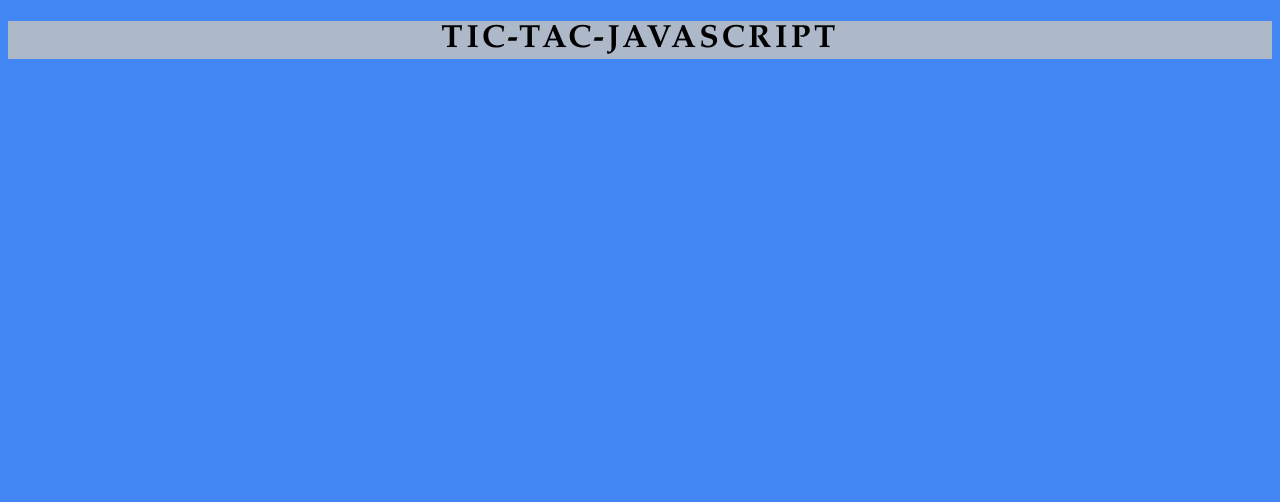
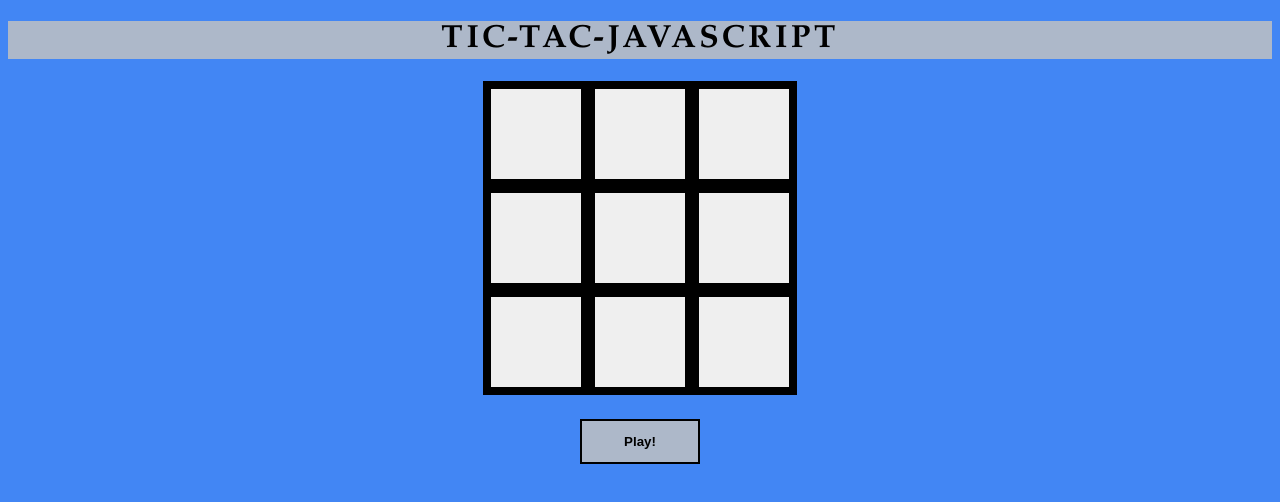
Before and after one commit to chrispiccaro18/tic-tac-javascript, a plain HTML site: page index.html in a window 1280 px wide. Drawn offline with Linux system fonts and the light colour scheme.

Commit message:
Basic framework established
It looks like I'll have to create variables for each board button so I know
which button is being pressed. I couldn't think of or find in the books,
so far, a less verbose way of getting which button was pressed.

```diff
--- a/index.html
+++ b/index.html
@@ -7,6 +7,30 @@
     <link rel="stylesheet" href="main.css">
 </head>
 <body>
-    <h1>Tic-Tac-JavaScript</h1>
+    <header>
+        <h1>Tic-Tac-JavaScript</h1>
+    </header>
+    <table class="board">
+        <tr id="topRow">
+            <td><button onclick="executePlayerMove()" id="topLeft" class="boardButton"></button></td>
+            <td><button onclick="executePlayerMove()" id="topMiddle" class="boardButton"></button></td>
+            <td><button onclick="executePlayerMove()" id="topRight" class="boardButton"></button></td>
+        </tr>
+        <tr id="middleRow">
+            <td><button onclick="executePlayerMove()" id="middleLeft" class="boardButton"></button></td>
+            <td><button onclick="executePlayerMove()" id="middleMiddle" class="boardButton"></button></td>
+            <td><button onclick="executePlayerMove()" id="middleRight" class="boardButton"></button></td>
+        </tr>
+        <tr id="bottomRow">
+            <td><button onclick="executePlayerMove()" id="bottomLeft" class="boardButton"></button></td>
+            <td><button onclick="executePlayerMove()" id="bottomMiddle" class="boardButton"></button></td>
+            <td><button onclick="executePlayerMove()" id="bottomRight" class="boardButton"></button></td>
+        </tr>
+    </table>
+    <p id="playerNameDisplay"></p>
+    <p>
+        <button id="playGame" onclick="play()">Play!</button>
+    </p>
+    <script src="main.js"></script>
 </body>
 </html>
--- a/main.css
+++ b/main.css
@@ -1,6 +1,11 @@
 body {
     background-color: rgb(66, 134, 244);
     font-family: "Palatino Linotype", Palatino, Palladio, "URW Palladio L", "Book Antiqua", Baskerville, "Bookman Old Style", "Bitstream Charter", "Nimbus Roman No9 L", Garamond, "Apple Garamond", "ITC Garamond Narrow", "New Century Schoolbook", "Century Schoolbook", "Century Schoolbook L", Georgia, serif;
+}
+
+p {
+    font-size: 1.5em;
+    text-align: center;
 }
 
 h1 {
@@ -9,3 +14,39 @@ h1 {
     text-transform: uppercase;
     letter-spacing: 0.1em;
 }
+
+#playGame {
+    margin-left: 10px auto;
+    margin-right: 10px auto;
+    background-color: rgb(173, 184, 201);
+    border: 2px solid black;;
+    width: 120px;
+    height: 45px;
+    font-weight: bold;
+}
+
+#playGame:hover {
+    background-color: red;
+}
+
+.board {
+    width: 300px;
+    height: 300px;
+    background-color: black;
+    text-align:center;
+    margin-left:auto;
+    margin-right:auto;
+}
+
+.boardButton {
+    width: 100px;
+    height: 100px;
+    border-top: 5px solid black;
+    border-bottom: 5px solid black;
+    border-right: 5px solid black;
+    border-left: 5px solid black;
+    border-collapse: collapse;
+}
+.boardButton:hover {
+    background-color: rgb(173, 184, 201);
+}
--- a/main.js
+++ b/main.js
@@ -0,0 +1,26 @@
+function play() {
+
+    var topLeft = document.getElementById('topLeft');
+    topLeft.innerHTML = 'X';
+
+    var player = 1;
+
+    var playerName = document.getElementById('playerNameDisplay');
+    playerName.innerHTML = `It is Player ${player}'s turn.`;
+
+    var board = document.getElementsByClassName('boardButton');
+
+    console.log(board[0]);
+
+    // function executePlayerMove() {
+    //     switch (board[]) {
+    //         case 0:
+    //         // code
+    //         break;
+    //     }
+
+        // if(player === 1) {
+        //     var currentMove = document.getElementById();
+        //     currentMove.innerHTML = 'X';
+        // }
+}
```
Also changed, not shown: 1 other file.
